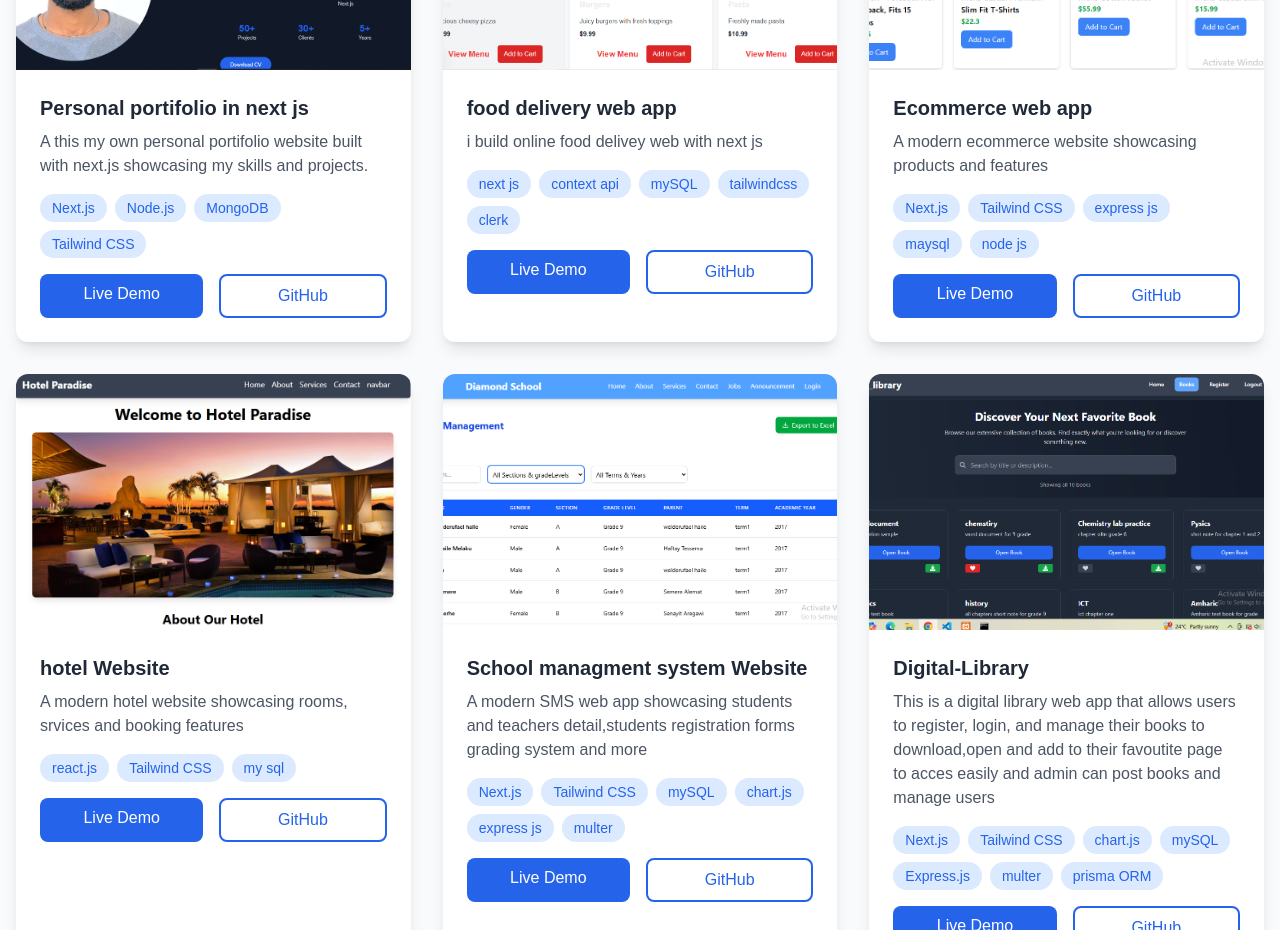
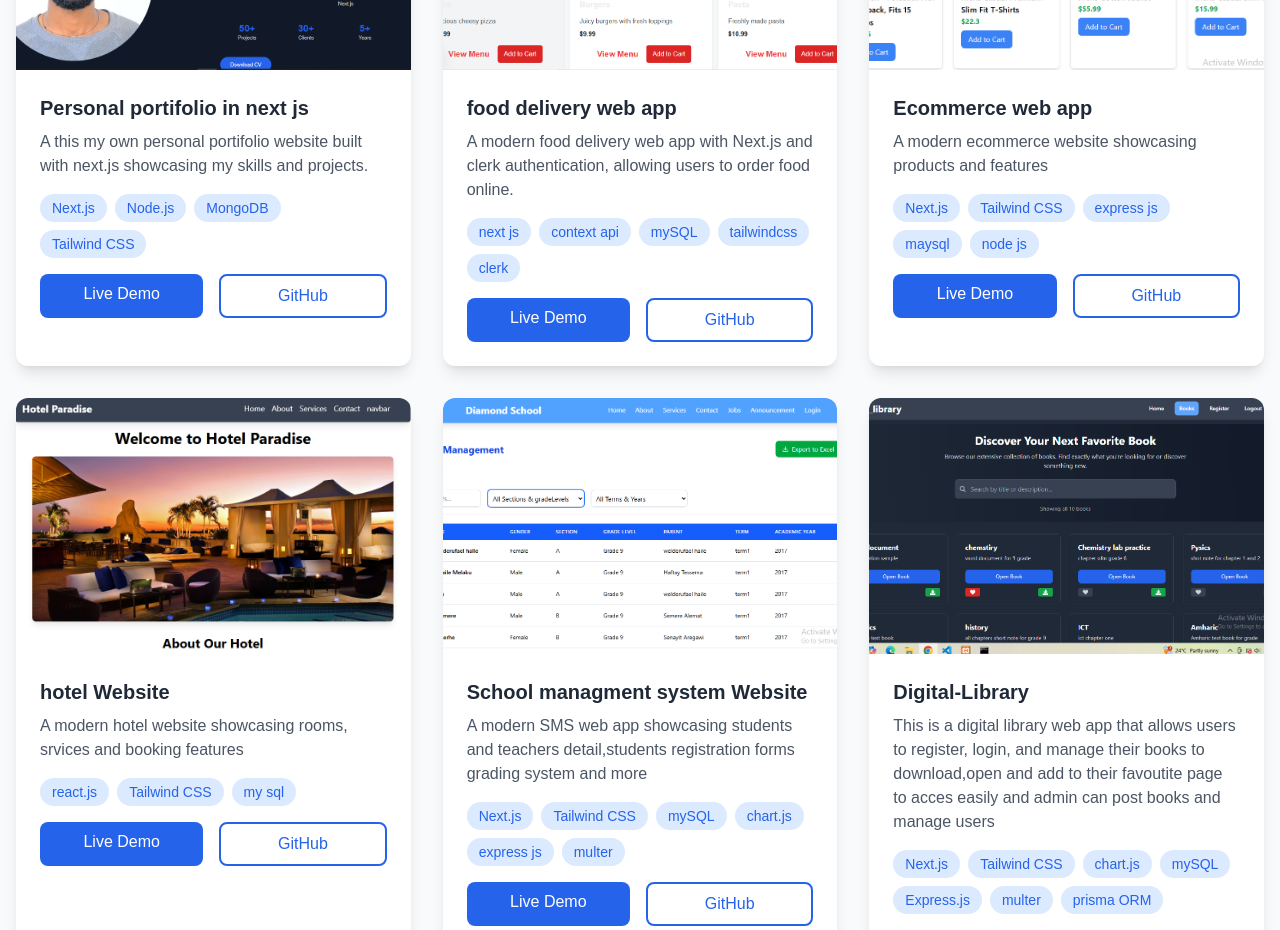
Before and after one commit to Welderufael-Haile/next-portifolio, a Next.js app: page / in a window 1280 px wide. Shown: the part 3160-4090 px from the top of the page. Built offline with nearby package versions, Linux system fonts and the light colour scheme.

Commit message:
update project.js

```diff
--- a/app/pages/projects/Projects.js
+++ b/app/pages/projects/Projects.js
@@ -14,10 +14,10 @@ const Projects = () => {
         },
         {
             title: "food delivery web app",
-            description: "i build online food delivey web with next js  ",
+            description: "A modern food delivery web app with Next.js and clerk authentication,  allowing users to order food online.   ",
             image: "/food.png",
             technologies: ["next js", "context api", "mySQL", "tailwindcss","clerk"],
-            liveLink: "https://project2.com",
+            liveLink: "https://full-stuck-food-delivery-f5lu.vercel.app/",
             githubLink: "https://github.com/Welderufael-Haile/full-stuck-food-delivery"
         },
 
```
